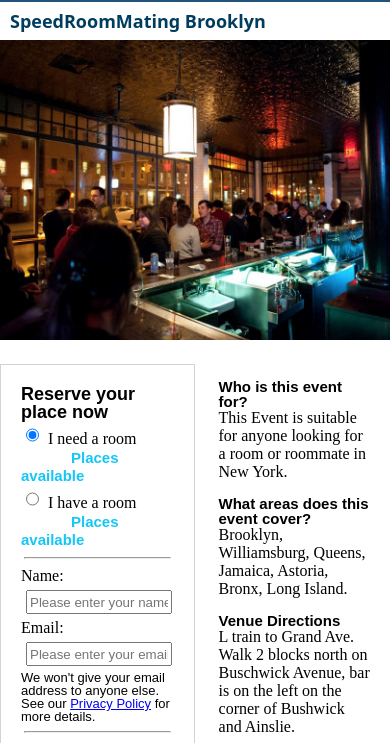
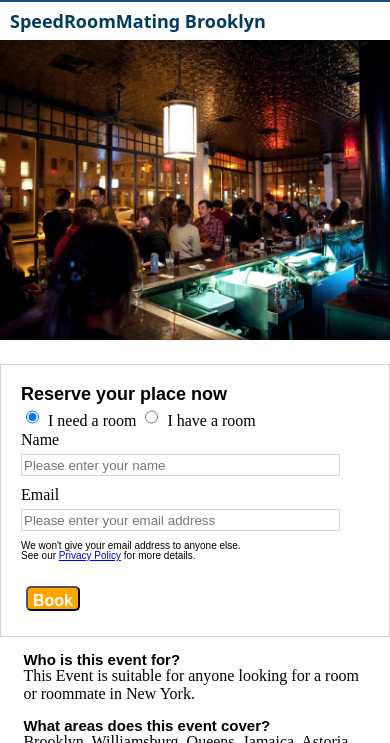
Before and after one commit to omrprt/sr-tech, a plain HTML site: page index.html in a window 390 px wide. Shown: the part 73-816 px from the top of the page. Drawn offline with Linux system fonts and the light colour scheme.

Commit message:
styled the mobile view to hide some of the elementof the form section.

```diff
--- a/css/style.css
+++ b/css/style.css
@@ -31,7 +31,7 @@ ul {
 }
 
 li {
-    margin: 5px 10px;
+  margin: 5px 10px;
 }
 
 .mainNav a {
@@ -126,9 +126,9 @@ hr {
 }
 
 footer {
-    background-color: #21537C;
-    margin-top: 0;
-    min-height: 100px;
+  background-color: #21537C;
+  margin-top: 0;
+  min-height: 100px;
 }
 
 @media only screen and (max-width: 550px) {
@@ -155,6 +155,10 @@ footer {
     padding: 0;
   }
 
+  .event{
+    display: block;
+  }
+
   h1 {
     font: bold 18px/18px Open, Sans;
     margin: 10px;
@@ -163,4 +167,31 @@ footer {
   h1 span {
     display: none;
   }
+
+  hr {
+    display: none;
+  }
+
+  .inputField {
+    margin: 5px 30px 10px 0;
+      border: 1px solid lightgray;
+  }
+
+  .privacy {
+    font: 10px/10px Arial;
+    margin-bottom: 20px;
+  }
+
+  .bringId {
+    display: none;
+  }
+
+  .eventDetails {
+    padding: 0 5% 20px 6%;
+  }
+
+  .mobileHide {
+    display: none;
+  }
+
 }
--- a/index.html
+++ b/index.html
@@ -41,18 +41,18 @@
         <form>
 
           <input type="radio" name="need" value="need" checked> I need a room
-          <span>Places available</span>
-          <br>
+          <span class="mobileHide">Places available</span>
+          <br class="mobileHide">
 
           <input type="radio" name="have" value="have"> I have a room
-          <span>Places available</span>
+          <span class="mobileHide">Places available</span>
           <br>
 
           <hr>
 
-          Name:<br>
+          Name<br>
           <input class="inputField" type="text" name="Name" placeholder="Please enter your name"><br>
-          Email:<br>
+          Email<br>
           <input class="inputField" type="email" name="Email" placeholder="Please enter your email address">
 
           <div class="privacy">
```
